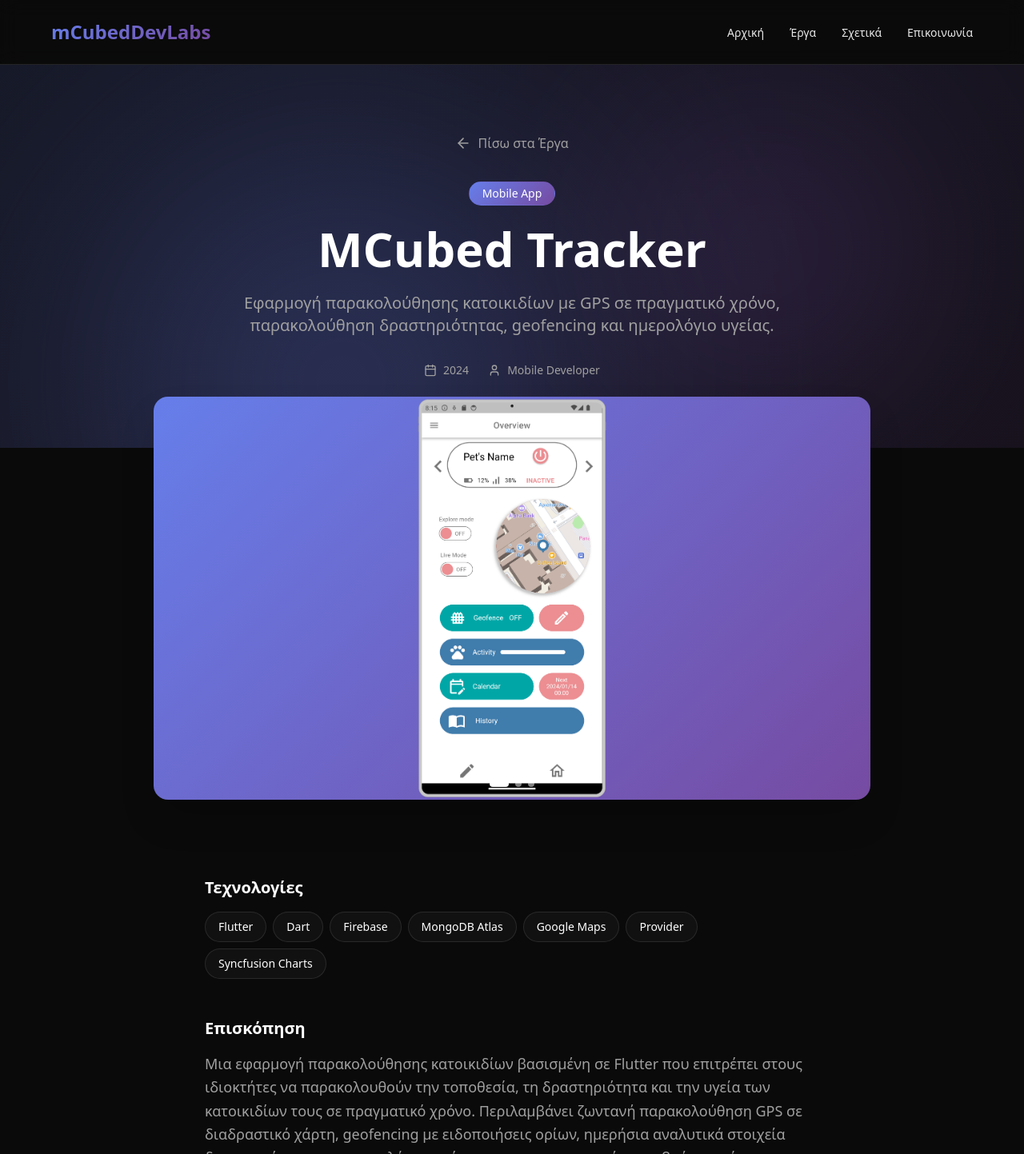
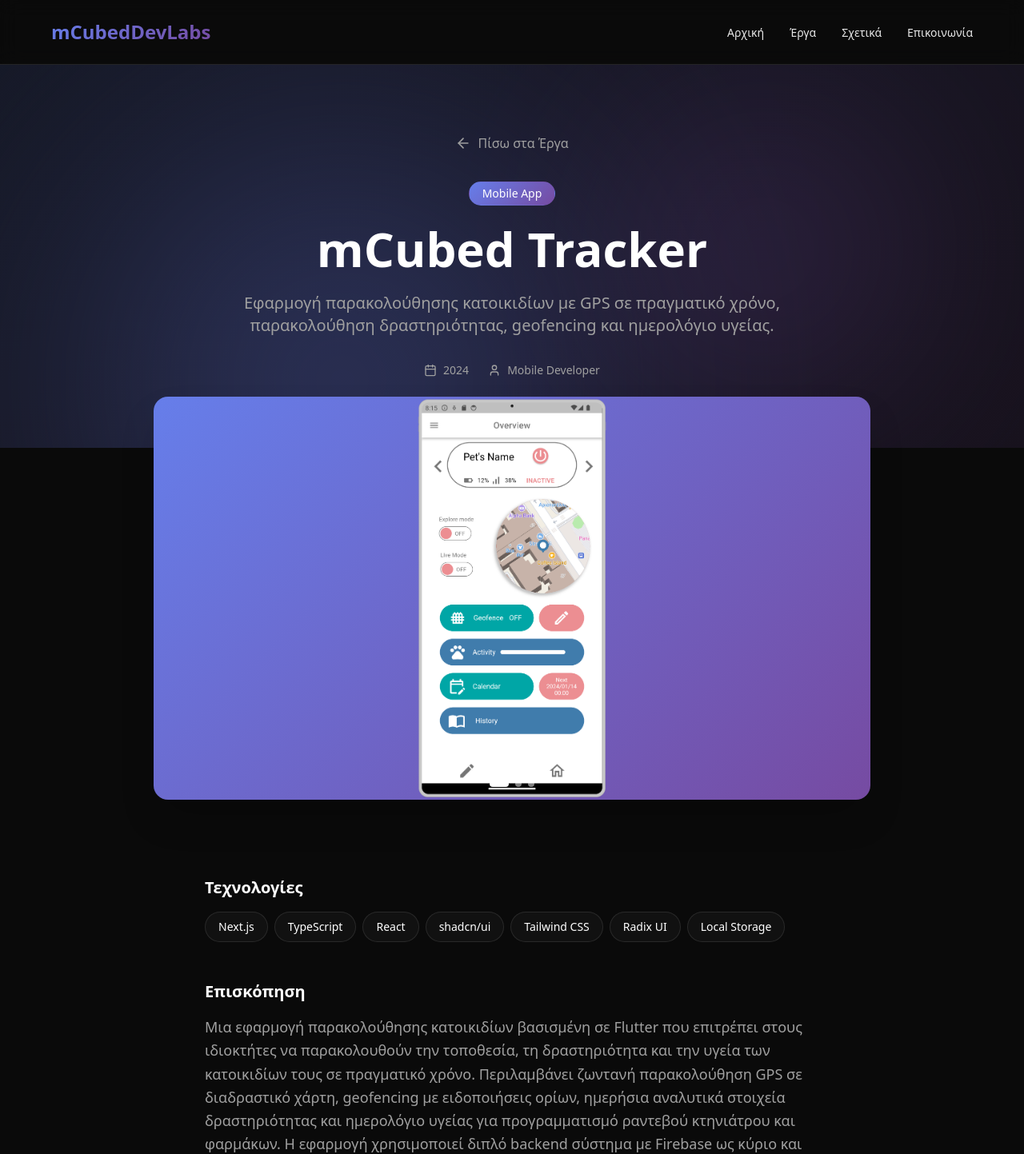
Before and after one commit to pagman/portfolio-nextjs, a Next.js app: page /projects/1 in a window 1280 px wide. Shown: the top 1443 px of the page at 80% size. Built offline with nearby package versions, Linux system fonts and the light colour scheme.

Commit message:
mcubed project update

```diff
--- a/data/projects.ts
+++ b/data/projects.ts
@@ -21,7 +21,7 @@
 export const projects: Project[] = [
   {
     id: "1",
-    title: "MCubed Tracker",
+    title: "mCubed Tracker",
     description:
       "Εφαρμογή παρακολούθησης κατοικιδίων με GPS σε πραγματικό χρόνο, παρακολούθηση δραστηριότητας, geofencing και ημερολόγιο υγείας.",
     fullDescription:
@@ -29,13 +29,13 @@
     tag: "Mobile App",
     category: "Εφαρμογές Κινητών",
     techStack: [
-      "Flutter",
-      "Dart",
-      "Firebase",
-      "MongoDB Atlas",
-      "Google Maps",
-      "Provider",
-      "Syncfusion Charts"
+      "Next.js",
+      "TypeScript",
+      "React",
+      "shadcn/ui",
+      "Tailwind CSS",
+      "Radix UI",
+      "Local Storage"
     ],
     gradientFrom: "#667eea",
     gradientTo: "#764ba2",
@@ -60,7 +60,7 @@
       "/images/projects/mCubedTracker/mCubedTracker_mobile_2.png",
       "/images/projects/mCubedTracker/mCubedTracker_mobile_3.png"
     ],
-    liveUrl: "https://play.google.com/store/apps/details?id=io.mcubed.mcubed&hl=el",
+    liveUrl: "mcubed.app",
   },
   {
     id: "2",
```
